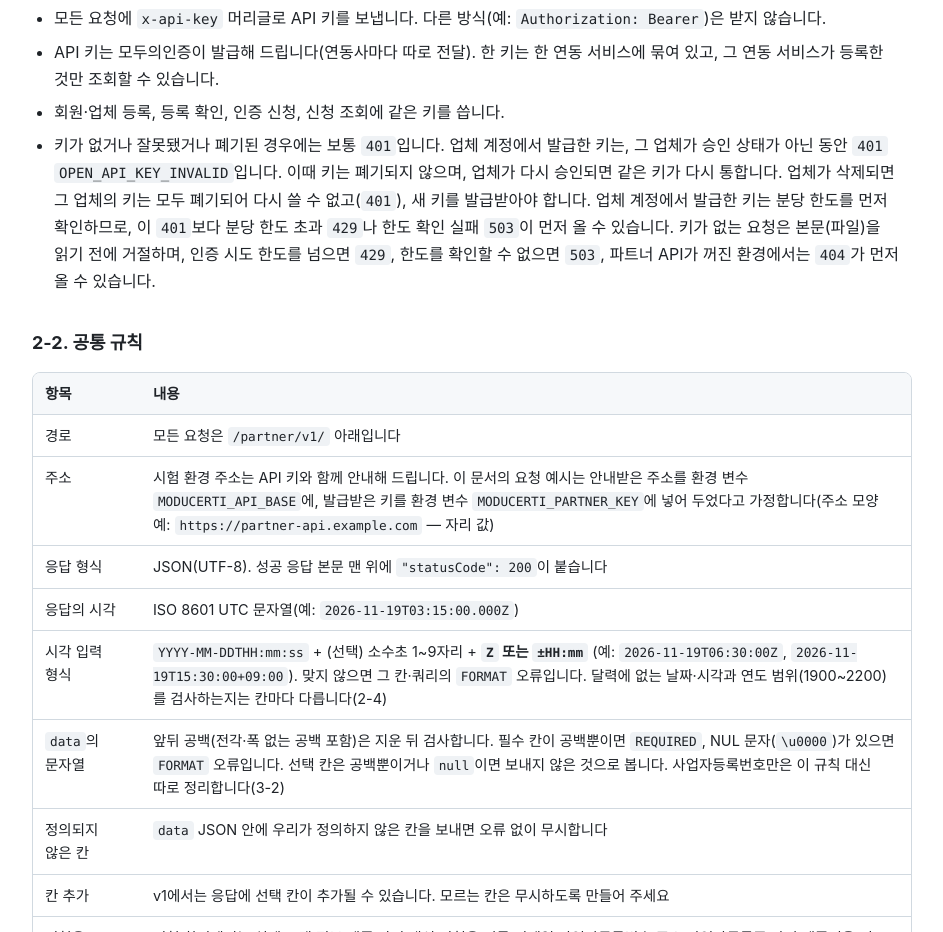
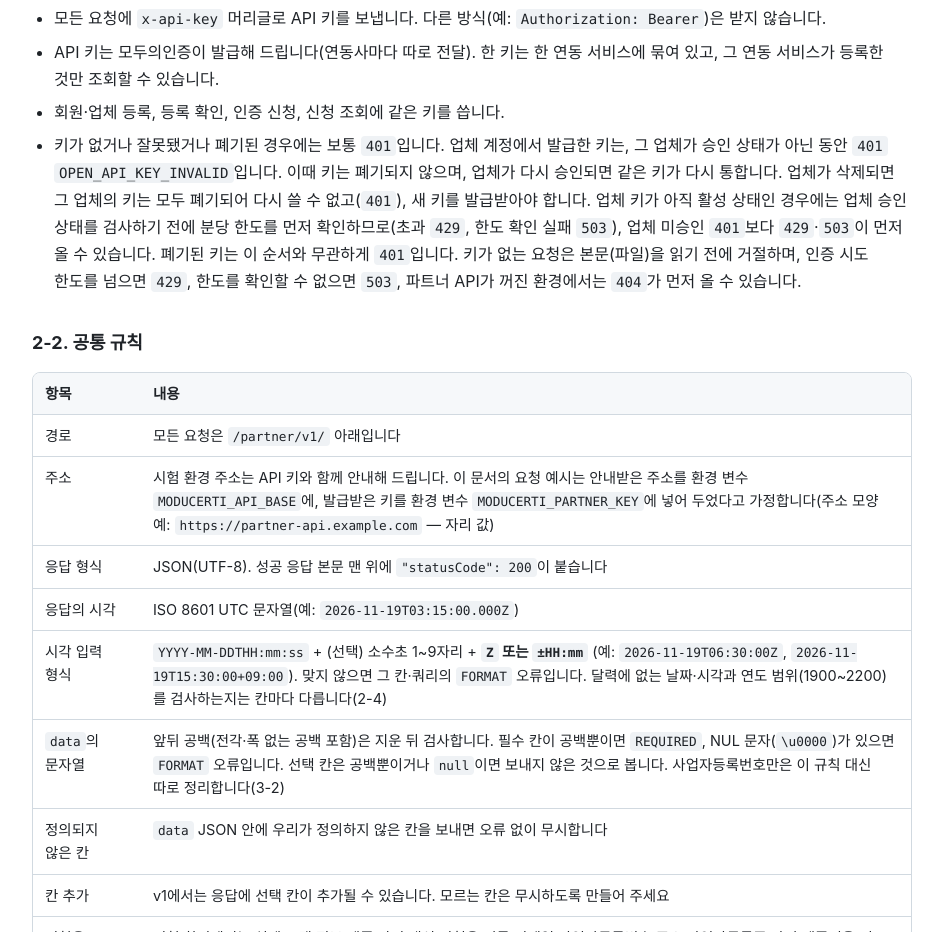
Before and after one commit to Securenet-Co/moducerti-partner-api-docs, a plain HTML site: page index.html in a window 1280 px wide. Shown: the part 1160-2092 px from the top of the page, without its empty margins (324-1267 px from the left). Drawn offline with Linux system fonts and the light colour scheme.

Commit message:
docs: 분당 한도 429·503 문장을 활성 업체 키로 한정, 폐기 키는 401
Co-Authored-By: Claude Sonnet 5.5 <noreply@anthropic.com>

```diff
--- a/index.html
+++ b/index.html
@@ -121,7 +121,7 @@
 <li>모든 요청에 <code>x-api-key</code> 머리글로 API 키를 보냅니다. 다른 방식(예: <code>Authorization: Bearer</code>)은 받지 않습니다.</li>
 <li>API 키는 모두의인증이 발급해 드립니다(연동사마다 따로 전달). 한 키는 한 연동 서비스에 묶여 있고, 그 연동 서비스가 등록한 것만 조회할 수 있습니다.</li>
 <li>회원·업체 등록, 등록 확인, 인증 신청, 신청 조회에 같은 키를 씁니다.</li>
-<li>키가 없거나 잘못됐거나 폐기된 경우에는 보통 <code>401</code>입니다. 업체 계정에서 발급한 키는, 그 업체가 승인 상태가 아닌 동안 <code>401</code> <code>OPEN_API_KEY_INVALID</code>입니다. 이때 키는 폐기되지 않으며, 업체가 다시 승인되면 같은 키가 다시 통합니다. 업체가 삭제되면 그 업체의 키는 모두 폐기되어 다시 쓸 수 없고(<code>401</code>), 새 키를 발급받아야 합니다. 업체 계정에서 발급한 키는 분당 한도를 먼저 확인하므로, 이 <code>401</code>보다 분당 한도 초과 <code>429</code>나 한도 확인 실패 <code>503</code>이 먼저 올 수 있습니다. 키가 없는 요청은 본문(파일)을 읽기 전에 거절하며, 인증 시도 한도를 넘으면 <code>429</code>, 한도를 확인할 수 없으면 <code>503</code>, 파트너 API가 꺼진 환경에서는 <code>404</code>가 먼저 올 수 있습니다.</li>
+<li>키가 없거나 잘못됐거나 폐기된 경우에는 보통 <code>401</code>입니다. 업체 계정에서 발급한 키는, 그 업체가 승인 상태가 아닌 동안 <code>401</code> <code>OPEN_API_KEY_INVALID</code>입니다. 이때 키는 폐기되지 않으며, 업체가 다시 승인되면 같은 키가 다시 통합니다. 업체가 삭제되면 그 업체의 키는 모두 폐기되어 다시 쓸 수 없고(<code>401</code>), 새 키를 발급받아야 합니다. 업체 키가 아직 활성 상태인 경우에는 업체 승인 상태를 검사하기 전에 분당 한도를 먼저 확인하므로(초과 <code>429</code>, 한도 확인 실패 <code>503</code>), 업체 미승인 <code>401</code>보다 <code>429</code>·<code>503</code>이 먼저 올 수 있습니다. 폐기된 키는 이 순서와 무관하게 <code>401</code>입니다. 키가 없는 요청은 본문(파일)을 읽기 전에 거절하며, 인증 시도 한도를 넘으면 <code>429</code>, 한도를 확인할 수 없으면 <code>503</code>, 파트너 API가 꺼진 환경에서는 <code>404</code>가 먼저 올 수 있습니다.</li>
 </ul>
 <h3 id="s2-2">2-2. 공통 규칙</h3>
 <div class="table-wrap"><table>
```
Also changed, not shown: 2 other files.
